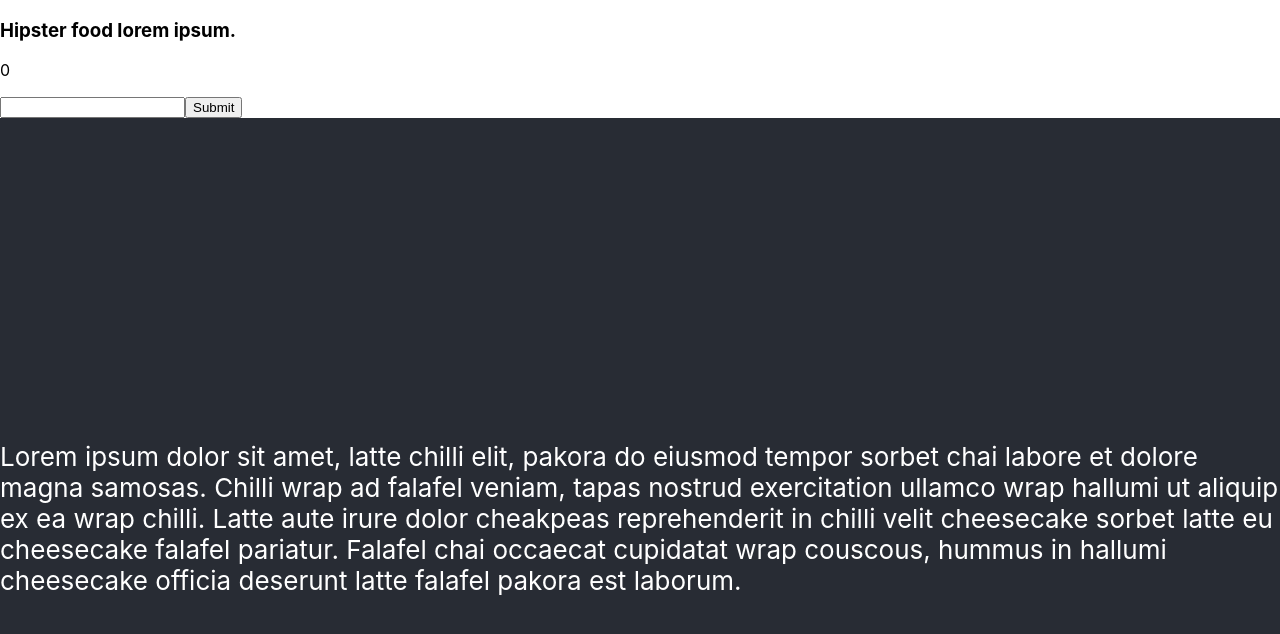
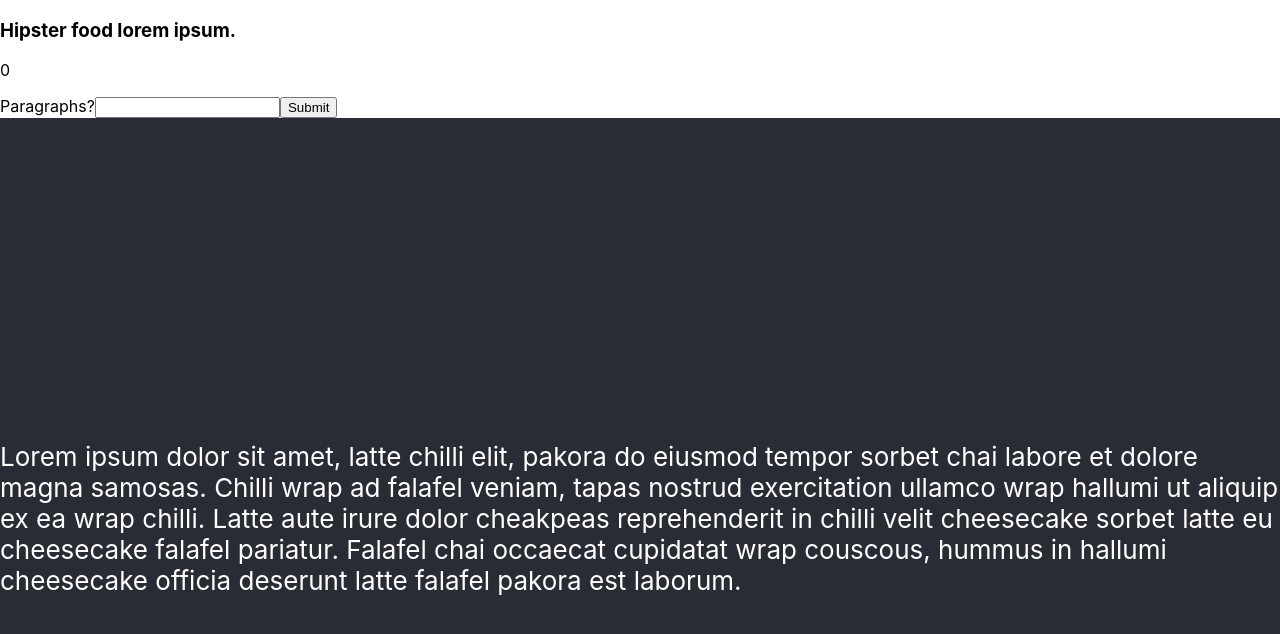
Before and after one commit to mmkobylin/lorem-ipsum, a React (Create React App) app: page / in a window 1280 px wide. Shown: the top 634 px of the page. Built offline with nearby package versions, Linux system fonts and the light colour scheme.

Commit message:
label added

```diff
--- a/src/App.js
+++ b/src/App.js
@@ -14,11 +14,10 @@ function App() {
     e.preventDefault();
   }
 
-  let handleChange = (e) => {
+  const handleChange = (e) => {
     e.preventDefault()
-    setCount(count = count++ )
-
-  }
+    console.log('hello')
+   }
 
 
   return (
@@ -29,7 +28,8 @@ function App() {
       <form
         onSubmit = { handleSubmit }
       >
-        <input name="amount" type="number"></input>
+        <label htmlFor="amount">Paragraphs?</label>
+        <input name="amount" id="amount" type="number"></input>
         <button onClick = { handleChange }>Submit</button>
       </form>
       <header className="App-header">
```
